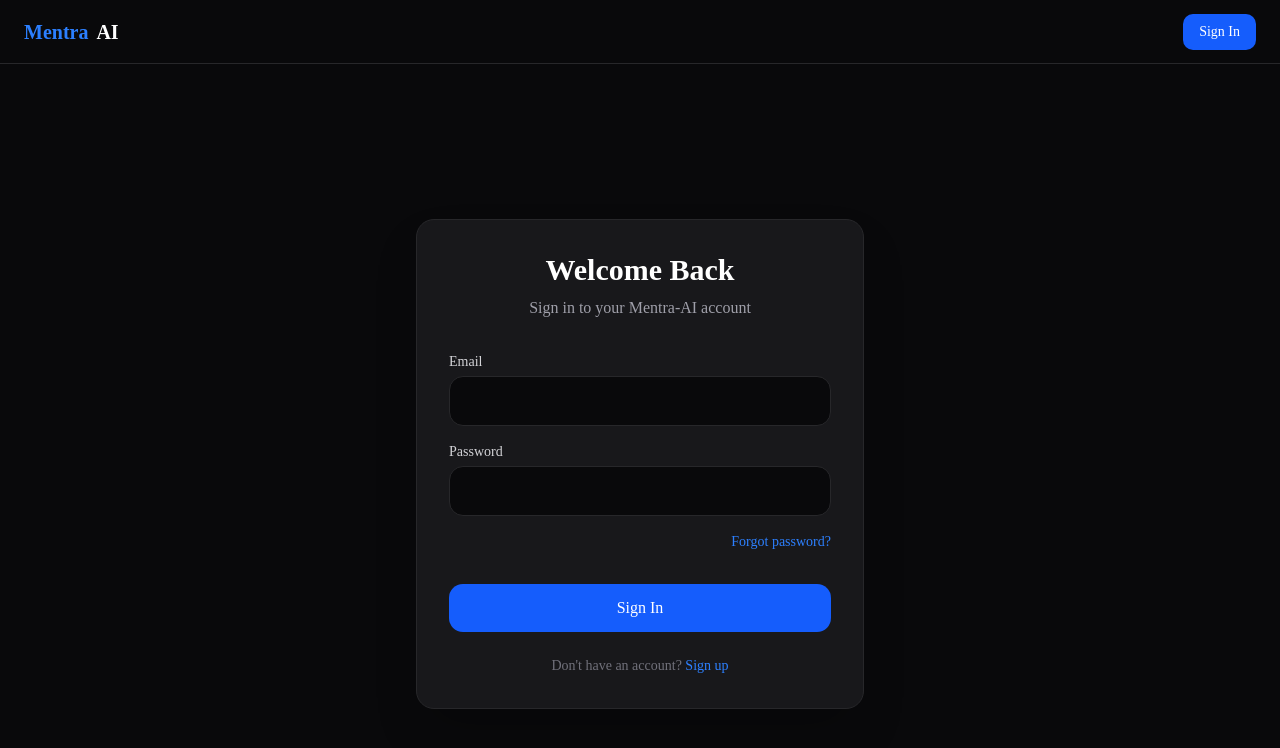
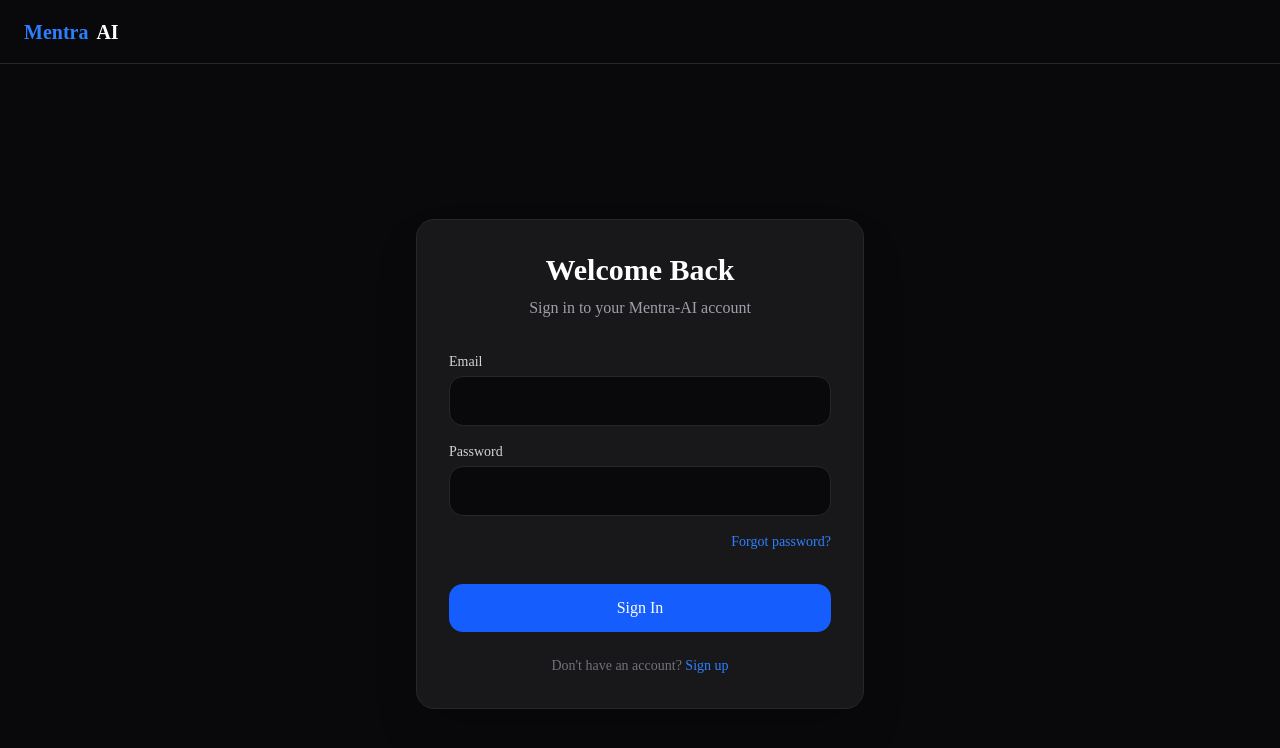
Before and after one commit to Divyanshu227/Mentra-AI, a Next.js app in the folder frontend/: page /login in a window 1280 px wide. Shown: the top 748 px of the page. Built offline with nearby package versions, Linux system fonts and the light colour scheme; no server answers.

Commit message:
style: hide sign in button on authentication pages

```diff
--- a/frontend/src/components/Header.tsx
+++ b/frontend/src/components/Header.tsx
@@ -1,7 +1,7 @@
 'use client';
 
 import React, { useEffect, useState, useRef } from 'react';
-import { useRouter } from 'next/navigation';
+import { useRouter, usePathname } from 'next/navigation';
 import { fetchApi } from '@/lib/api';
 import { LogOut, Upload, User as UserIcon, Loader2 } from 'lucide-react';
 import Link from 'next/link';
@@ -12,6 +12,7 @@
   const [dropdownOpen, setDropdownOpen] = useState(false);
   const [uploading, setUploading] = useState(false);
   const router = useRouter();
+  const pathname = usePathname();
   const fileInputRef = useRef<HTMLInputElement>(null);
 
   useEffect(() => {
@@ -72,6 +73,7 @@
   const backendUrl = process.env.NEXT_PUBLIC_API_URL || 'http://localhost:5000';
   const avatarUrl = user?.avatarUrl ? `${backendUrl}${user.avatarUrl}` : null;
   const initial = user?.name ? user.name.charAt(0).toUpperCase() : '?';
+  const isAuthPage = ['/login', '/register', '/forgot-password', '/reset-password'].includes(pathname);
 
   return (
     <header className="h-16 border-b border-zinc-800 bg-zinc-950 flex items-center justify-between px-6 sticky top-0 z-50">
@@ -127,9 +129,11 @@
           />
         </div>
       ) : (
-        <Link href="/login" className="bg-blue-600 hover:bg-blue-700 text-white px-4 py-2 rounded-lg text-sm font-medium transition-colors">
-          Sign In
-        </Link>
+        !isAuthPage && (
+          <Link href="/login" className="bg-blue-600 hover:bg-blue-700 text-white px-4 py-2 rounded-lg text-sm font-medium transition-colors">
+            Sign In
+          </Link>
+        )
       )}
     </header>
   );
```
